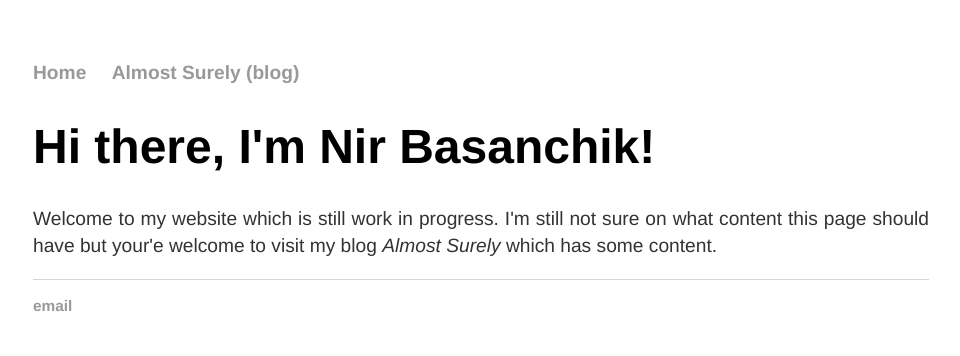
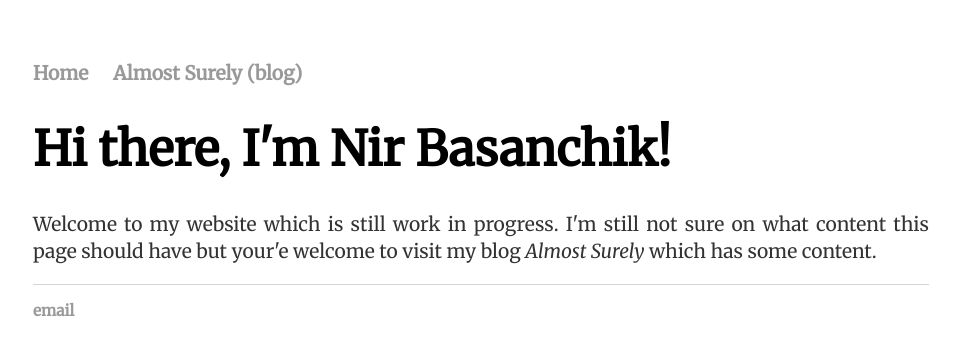
Before and after one commit to nirryde/nirryde.github.io, a Jekyll site: the page built from index.html, in a window 1280 px wide. Shown: the top 356 px of the page, without its empty margins (159-1119 px from the left). Built offline with Jekyll 4.4.1, drawn with Linux system fonts in a browser that asks for light colours.

Commit message:
Update default.html

```diff
--- a/_layouts/default.html
+++ b/_layouts/default.html
@@ -4,6 +4,8 @@
 			<title>{{ page.title }}</title>
 			<!-- link to main stylesheet -->
 			<link rel="stylesheet" type="text/css" href="/css/main.css">
+			<link href="https://fonts.googleapis.com/css2?family=Merriweather:ital,wght@0,300;0,400;1,300;1,400&display=swap" rel="stylesheet">
+			<link href="https://fonts.googleapis.com/css2?family=Merriweather:wght@300&family=Montserrat:ital,wght@0,300;0,400;0,500;1,300;1,400;1,500&display=swap" rel="stylesheet">
 		</head>
 		<body>
 			<nav>
```
